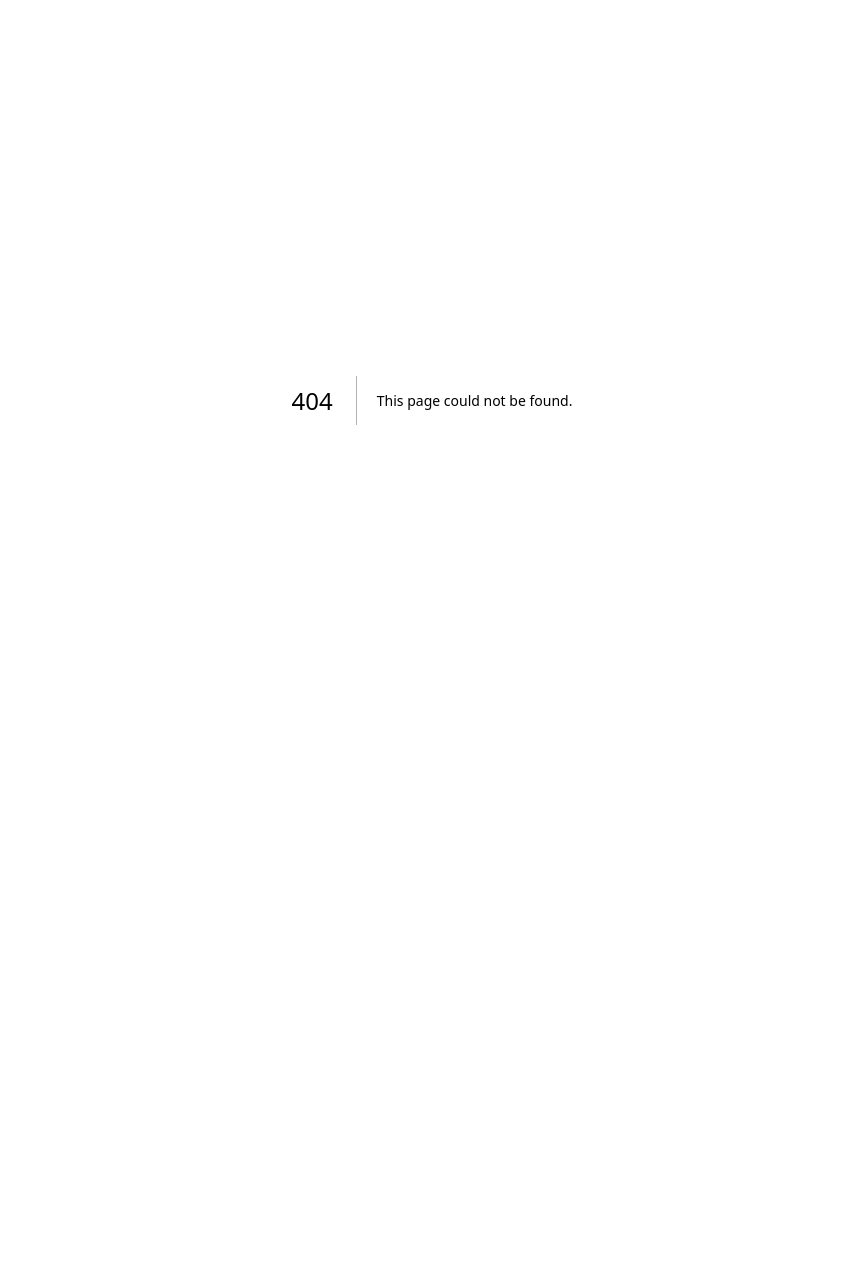
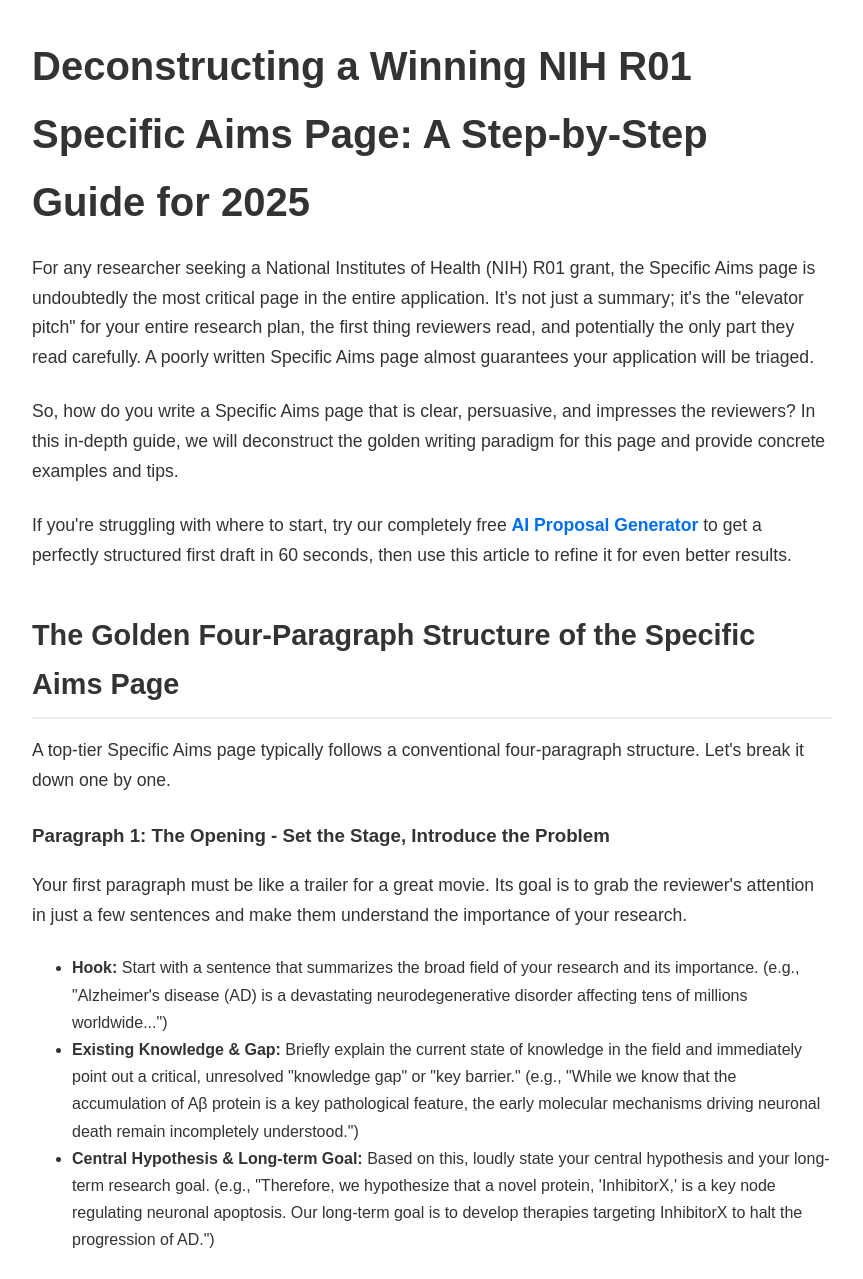
Before and after one commit to yuhongdim/grantwriter-final, a Next.js app: page /blog/how-to-write-aims-page in a window 1280 px wide. Before the commit this address had no page. Shown: the top 1279 px of the page, without its empty margins (208-1071 px from the left). Before the commit the page ends 800 px from the top, so only its background shows below. Built offline with nearby package versions, Linux system fonts and the light colour scheme.

Commit message:
Create page.js

```diff
--- /dev/null
+++ b/app/blog/how-to-write-aims-page/page.js
@@ -0,0 +1,91 @@
+// 这段代码定义了您的博客文章页面
+export default function Post() {
+  // 样式定义
+  const styles = {
+    container: { maxWidth: '800px', margin: '2rem auto', padding: '0 1rem', fontFamily: 'sans-serif', lineHeight: 1.7, color: '#333' },
+    title: { fontSize: '2.5rem', marginBottom: '1rem' },
+    paragraph: { fontSize: '1.1rem', marginBottom: '1.5rem' },
+    h2: { fontSize: '1.8rem', marginTop: '2.5rem', marginBottom: '1rem', borderBottom: '2px solid #eee', paddingBottom: '0.5rem' },
+    blockquote: { borderLeft: '4px solid #ddd', paddingLeft: '1rem', margin: '1.5rem 0', fontStyle: 'italic', color: '#555' },
+    code: { backgroundColor: '#f4f4f4', padding: '2px 6px', borderRadius: '4px', fontFamily: 'monospace' },
+    link: { color: '#0070f3', textDecoration: 'none' },
+  };
+
+  // 返回页面的 JSX 结构
+  return (
+    <div style={styles.container}>
+      <h1 style={styles.title}>Deconstructing a Winning NIH R01 Specific Aims Page: A Step-by-Step Guide for 2025</h1>
+
+      <p style={styles.paragraph}>
+        For any researcher seeking a National Institutes of Health (NIH) R01 grant, the Specific Aims page is undoubtedly the most critical page in the entire application. It's not just a summary; it's the "elevator pitch" for your entire research plan, the first thing reviewers read, and potentially the only part they read carefully. A poorly written Specific Aims page almost guarantees your application will be triaged.
+      </p>
+
+      <p style={styles.paragraph}>
+        So, how do you write a Specific Aims page that is clear, persuasive, and impresses the reviewers? In this in-depth guide, we will deconstruct the golden writing paradigm for this page and provide concrete examples and tips.
+      </p>
+
+      <p style={styles.paragraph}>
+        If you're struggling with where to start, try our completely free <a href="https://aigrantwriter.xyz/" style={styles.link}><strong>AI Proposal Generator</strong></a> to get a perfectly structured first draft in 60 seconds, then use this article to refine it for even better results.
+      </p>
+
+      <h2 style={styles.h2}>The Golden Four-Paragraph Structure of the Specific Aims Page</h2>
+
+      <p style={styles.paragraph}>
+        A top-tier Specific Aims page typically follows a conventional four-paragraph structure. Let's break it down one by one.
+      </p>
+
+      <h3><strong>Paragraph 1: The Opening - Set the Stage, Introduce the Problem</strong></h3>
+      <p style={styles.paragraph}>
+        Your first paragraph must be like a trailer for a great movie. Its goal is to grab the reviewer's attention in just a few sentences and make them understand the importance of your research.
+      </p>
+      <ul>
+        <li><strong>Hook:</strong> Start with a sentence that summarizes the broad field of your research and its importance. (e.g., "Alzheimer's disease (AD) is a devastating neurodegenerative disorder affecting tens of millions worldwide...")</li>
+        <li><strong>Existing Knowledge & Gap:</strong> Briefly explain the current state of knowledge in the field and immediately point out a critical, unresolved "knowledge gap" or "key barrier." (e.g., "While we know that the accumulation of Aβ protein is a key pathological feature, the early molecular mechanisms driving neuronal death remain incompletely understood.")</li>
+        <li><strong>Central Hypothesis & Long-term Goal:</strong> Based on this, loudly state your central hypothesis and your long-term research goal. (e.g., "Therefore, we hypothesize that a novel protein, 'InhibitorX,' is a key node regulating neuronal apoptosis. Our long-term goal is to develop therapies targeting InhibitorX to halt the progression of AD.")</li>
+      </ul>
+
+      <h3><strong>Paragraphs 2 & 3: Specific Aims 1 and 2 (or 3) - Your Action Plan</strong></h3>
+      <p style={styles.paragraph}>
+        This is the core of your research. Each Specific Aim should be an independent, logically clear research module that collectively serves to test your central hypothesis.
+      </p>
+      <ul>
+        <li><strong>Clear Statement:</strong> Each aim should begin with a strong action verb, such as "Determine," "Elucidate," or "Validate."</li>
+        <li><strong>Brief Methodology:</strong> After stating the aim, briefly describe the key techniques or methods you will use to achieve it in one or two sentences. This shows the reviewer that your research is feasible.</li>
+        <li><strong>Expected Outcome:</strong> Each aim should have a clear, measurable expected result.</li>
+      </ul>
+
+      <blockquote style={styles.blockquote}>
+        <strong>Example - Specific Aim 1:</strong><br />
+        <strong>To determine, at the molecular level, how InhibitorX interacts with the key signaling pathway protein P53.</strong> We hypothesize that InhibitorX directly binds to P53 and inhibits its pro-apoptotic function. We will utilize co-immunoprecipitation mass spectrometry, surface plasmon resonance (SPR), and in vitro kinase assays to map their interaction and functional consequences.
+      </blockquote>
+
+      <blockquote style={styles.blockquote}>
+        <strong>Example - Specific Aim 2:</strong><br />
+        <strong>To evaluate, in an animal model, the therapeutic efficacy of a novel inhibitor targeting InhibitorX in improving AD symptoms.</strong> We will utilize a well-characterized 5XFAD transgenic AD mouse model. In the early stages of the disease, we will administer our newly developed InhibitorX inhibitor via intraventricular injection and assess its impact on cognitive abilities and neuronal survival using the Morris water maze and histopathological analysis.
+      </blockquote>
+
+      <p style={styles.paragraph}>
+        The phrasing in this section is particularly important. Our <a href="https://aigrantwriter.xyz/" style={styles.link}><strong>AI tool</strong></a> has been trained on thousands of successful examples and can help you generate highly professional sentences, avoiding common grammatical and logical errors.
+      </p>
+
+      <h3><strong>Paragraph 4: The Payoff - Summarize Expected Outcomes and Impact</strong></h3>
+      <p style={styles.paragraph}>
+        The final paragraph is your last chance to leave a lasting impression on the reviewer. You need to elevate your research here.
+      </p>
+      <ul>
+        <li><strong>Expected Outcomes:</strong> Briefly summarize what specific scientific discoveries we will have once you complete all aims. (e.g., "These studies will, for the first time, reveal the precise mechanism of InhibitorX in AD pathology and validate it as a potential drug target.")</li>
+        <li><strong>Innovation:</strong> Clearly state what is conceptually or technologically innovative about your research. (e.g., "Our research is conceptually innovative as it proposes a novel neuroprotective pathway. Technologically, our use of a novel inhibitor also represents a cutting-edge therapeutic strategy.")</li>
+        <li><strong>Impact:</strong> Conclude with a powerful sentence summarizing the long-term impact of your research. (e.g., "In conclusion, the success of this work will lay a critical theoretical foundation for the development of new and effective therapies against this devastating disease.")</li>
+      </ul>
+
+      <h2 style={styles.h2}>Summary</h2>
+      <p style={styles.paragraph}>
+        Writing a successful Specific Aims page is both a science and an art. It requires you to clearly present the logic, innovation, and importance of your research within a limited space. Following the golden four-paragraph structure is your shortcut to success.
+      </p>
+
+      <p style={styles.paragraph}>
+        If you want to put these theories into practice immediately, **please use our completely free AI tool at <a href="https://aigrantwriter.xyz/" style={styles.link}>aigrantwriter.xyz</a> right now!** Just input your core ideas, and you can generate a perfectly structured Specific Aims page draft in 60 seconds, giving your grant application the perfect start!
+      </p>
+    </div>
+  );
+}
```
